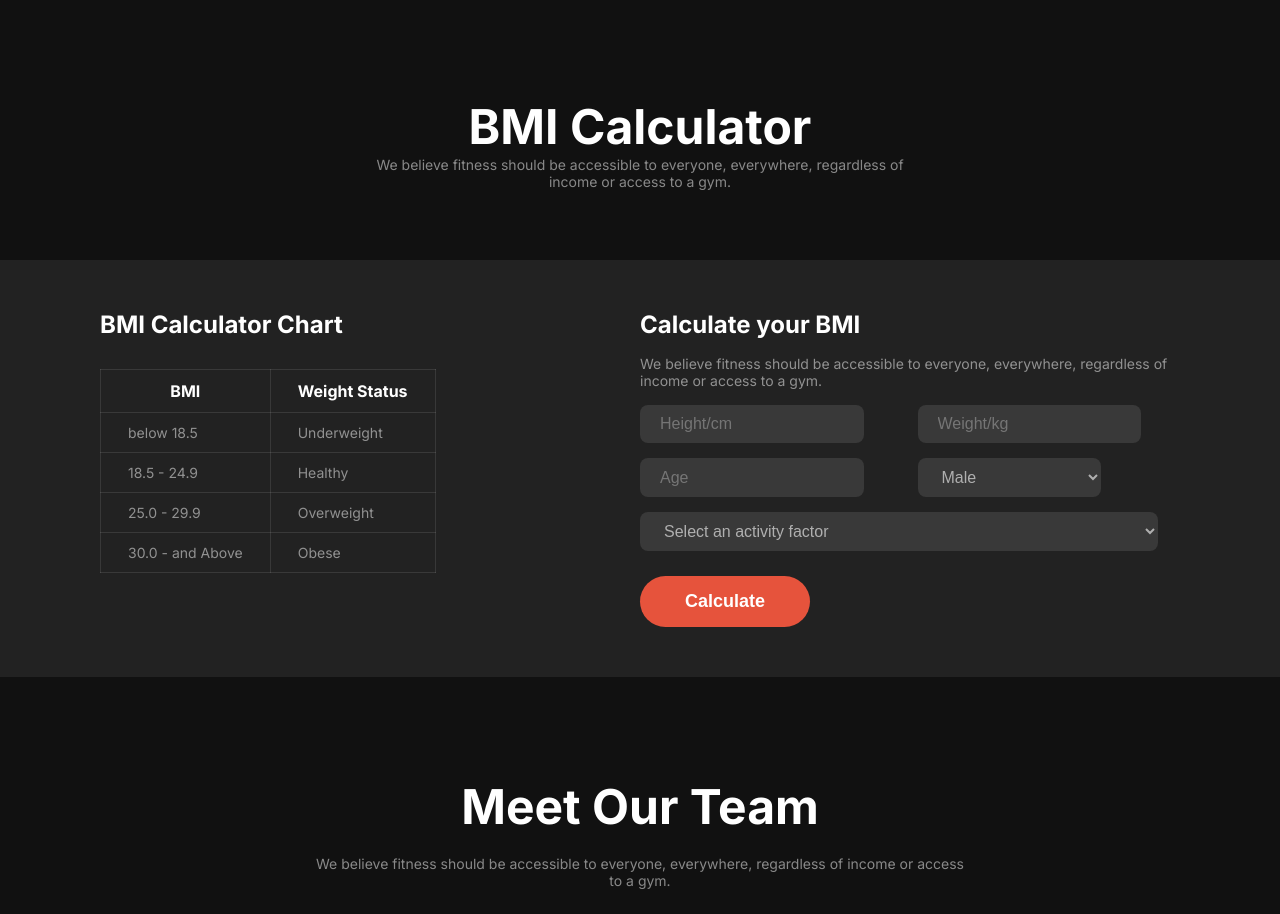
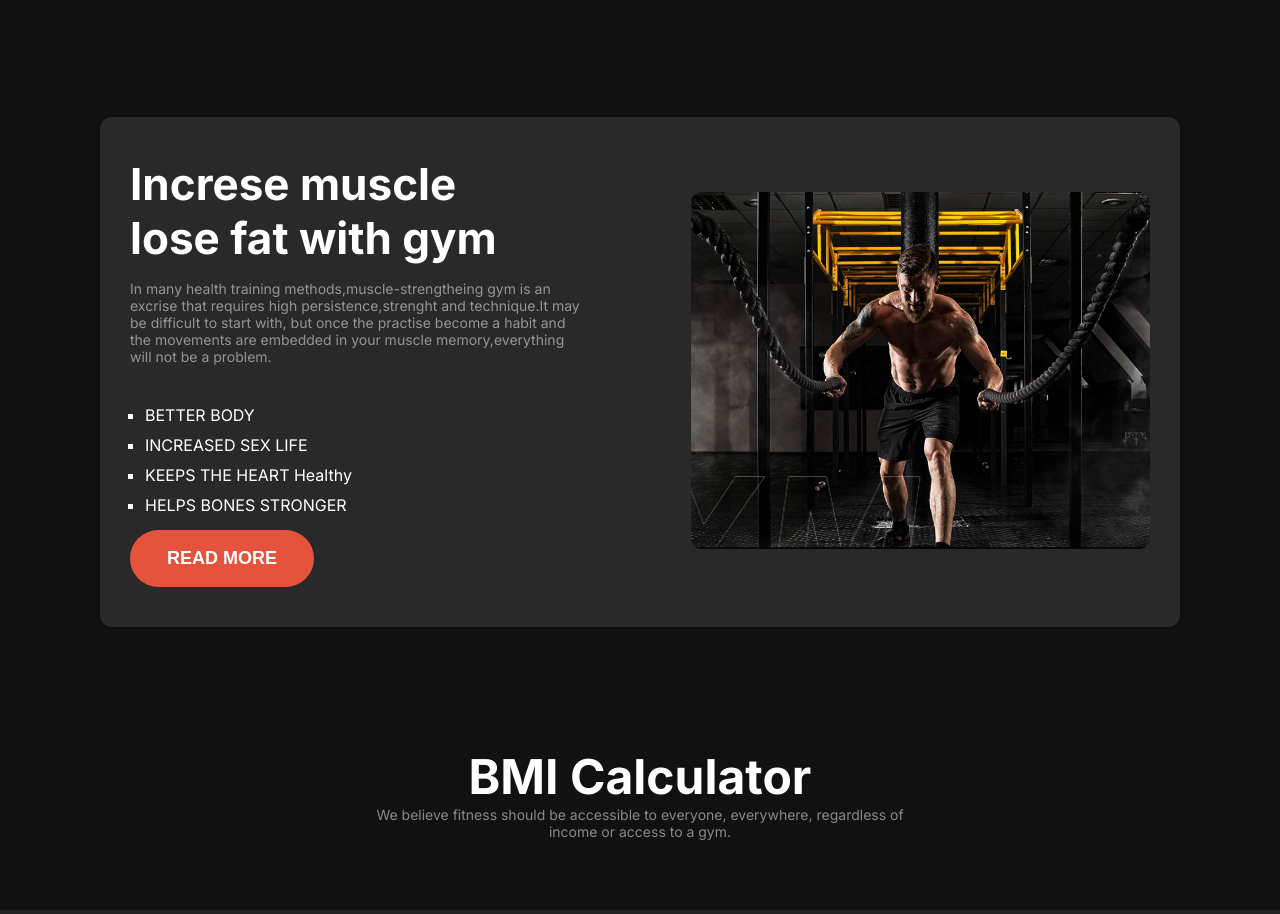
Before and after one commit to rifat-54/assignment-2, a plain HTML site: page index.html in a window 1280 px wide. Shown: the part 2465-3379 px from the top of the page. Drawn offline with Linux system fonts and the light colour scheme.

Commit message:
added extra section

```diff
--- a/index.html
+++ b/index.html
@@ -125,6 +125,29 @@
             </div>
         </section>
 
+        <!-- extra section -->
+
+        <section class="increase-muscle">
+            <div class="increase-text-container">
+                <h1 class="increase-title primary-title">Increse muscle<br>lose fat with gym</h1>
+                <p class="increse-description primary-description">
+                    In many health training methods,muscle-strengtheing gym is an excrise that requires high persistence,strenght and technique.It may be difficult to start with, but once the practise become a habit and the movements are embedded in your muscle memory,everything will not be a problem.
+                </p>
+                <ul class="increase-list">
+                    <li>BETTER BODY</li>
+                    <li>INCREASED SEX LIFE</li>
+                    <li>KEEPS THE HEART Healthy</li>
+                    <li>HELPS BONES STRONGER</li>
+                </ul>
+                <button class="btn-primary">READ MORE</button>
+            </div>
+            <div class="increase-image">
+                <img src="images/Screenshot_35.png" alt="">
+            </div>
+        </section>
+
+
+
         <!-- bmi section -->
         <section class="bmi">
             <h1 class="primary-title bmi-title">BMI Calculator</h1>
@@ -239,12 +262,6 @@
 
         </section>
 
-
-
-
-
-
-
     </main>
     <footer>
         <div class="footer-container">
--- a/style/style.css
+++ b/style/style.css
@@ -520,9 +520,61 @@ hr{
 }
 
 
+/* extra section increase seciton */
+
+.increase-muscle{
+    background-color:rgba(255, 255, 255, 0.1)  ;
+    margin: 120px 100px;
+    padding: 40px 30px;
+    display: flex;
+    justify-content: space-between;
+    align-items: center;
+    border-radius: 12px;
+}
+.increase-image , .increase-text-container{
+    width: 45%;
+}
+
+.increase-image img{
+    width: 100%;
+    border-radius: 10px;
+}
+
+.increase-title{
+font-size: 44px;
+
+
+}
+.increse-description{
+    margin: 15px 0;
+}
+
+.increase-list{
+    padding: 15px;
+    list-style: square;
+}
+.increase-list li{
+    padding-top: 10px;
+}
+
 /* responsive */
 /* mobile device */
 @media screen and (max-width:576px) {
+    .increase-muscle{
+
+        margin: 120px 10px;
+        padding: 40px 10px;
+
+        flex-direction: column-reverse;
+    }
+    .increase-title{
+        font-size: 32px;
+        margin-top: 18px;
+
+    }
+    .increase-image , .increase-text-container{
+        width: 95%;
+    }
     .footer-list{
         font-size: 17px;
     }
@@ -666,6 +718,18 @@ hr{
 
 /* teblet device */
 @media screen and (min-width:577px) and (max-width:992px) {
+    .increase-muscle{
+
+        margin: 120px 20px;
+        padding: 53px 20px;
+
+
+    }
+    .increase-title{
+        font-size: 34px;
+
+
+    }
     .footer-list{
         font-size: 16px;
     }
```
Also changed, not shown: images/Screenshot_35.png (added).
